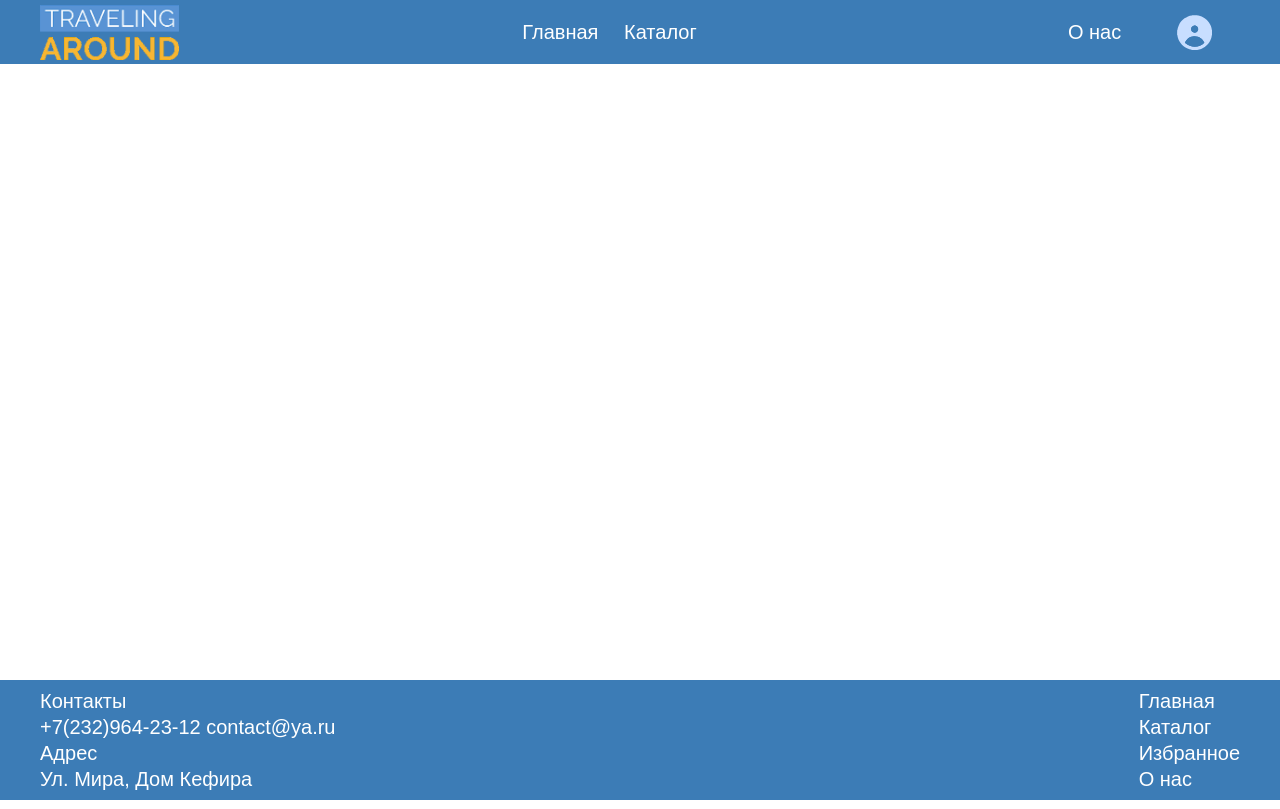
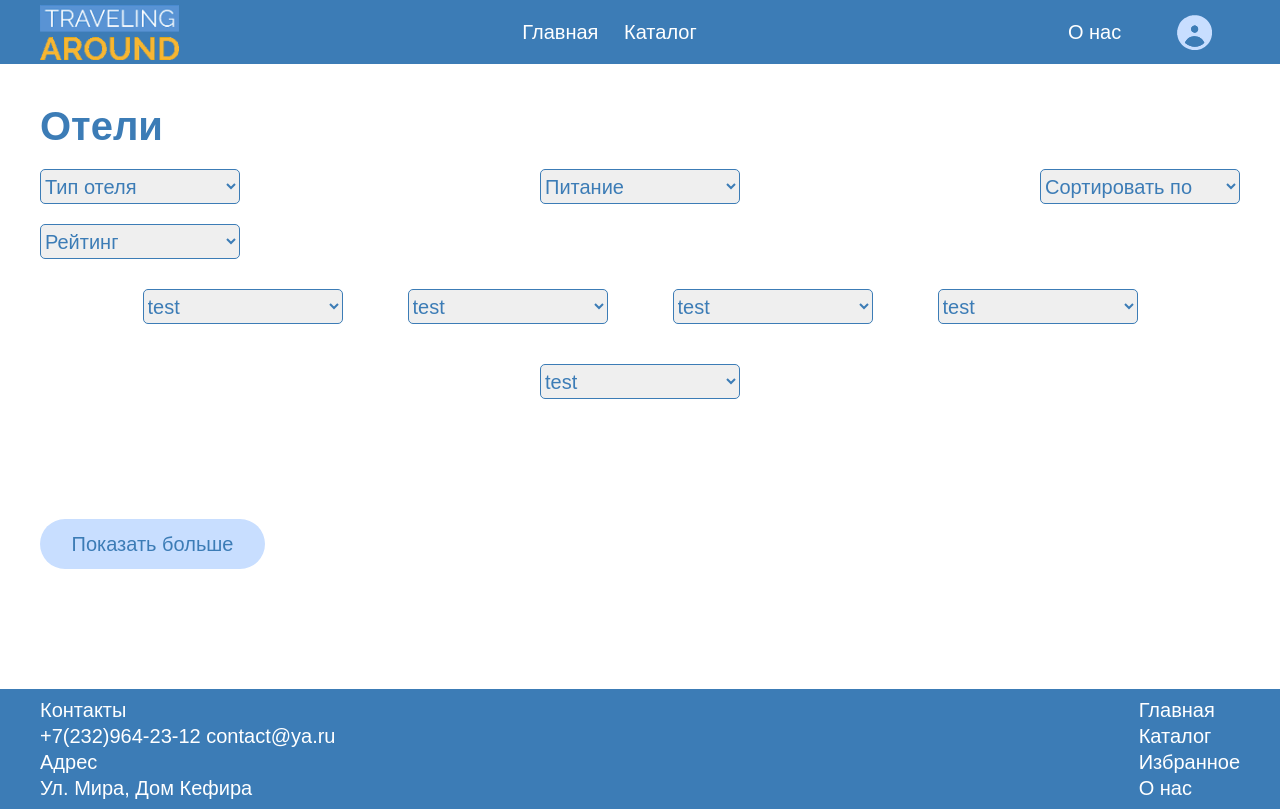
Before and after one commit to imConfused3684/touragent_catalogue, a React (Vite) app in the folder client/: page /catalogue in a window 1280 px wide. Built offline with nearby package versions, Linux system fonts and the light colour scheme; a web font is replaced by a local one.

Commit message:
feat: catalogue page in progress feat: new reusable selector update: some sevice folders/files

```diff
--- a/client/src/App.css
+++ b/client/src/App.css
@@ -28,7 +28,6 @@ html {
   font-style: normal;
   font-size: 20px;
   text-decoration: none;
-
 }
 
 .main-container {
--- a/client/src/App.tsx
+++ b/client/src/App.tsx
@@ -5,6 +5,7 @@ import Header from './common/el/header/header';
 import Footer from './common/el/footer/footer';
 
 import Main from './pages/pageMain/pageMain';
+import Catalogue from './pages/pageCatalogue/pageCatalogue';
 
 function App() {
 return (
@@ -14,6 +15,7 @@ return (
       <div className="body-container">
       <Routes>
         <Route path="/" element={<Main />} />
+        <Route path="/catalogue" element={<Catalogue />} />
       </Routes>
       </div>
 
--- a/client/src/common/el/commonButton/combut.tsx
+++ b/client/src/common/el/button/button.tsx
@@ -1,4 +1,4 @@
-import styles from "./combut.module.css"
+import styles from "./button.module.css"
 
 interface ButtonProps{
     text: string;
--- /dev/null
+++ b/client/src/common/el/selector/selector.module.css
@@ -0,0 +1,23 @@
+select{
+    height: 35px;
+    width: 200px;
+    font-size: 20px;
+
+    border: solid;
+    border-width: 1px;
+    border-radius: 5px;
+}
+
+.selectorMain{
+    color: var(--main-color)
+}
+.selectorMain option{
+    color: var(--main-color)
+}
+
+.selectorBlack{
+    color: var(--black)
+}
+.selectorBlack option{
+    color: var(--black)
+}
--- /dev/null
+++ b/client/src/common/el/selector/selector.tsx
@@ -0,0 +1,24 @@
+import styles from "./selector.module.css"
+
+type option = {
+    value: string;
+    name: string;
+}
+
+interface ButtonProps{
+    colorFlag: boolean;
+    options: option[];
+    stateHookFunc: (s: string) => void;
+}
+
+export default function Selector({colorFlag, options, stateHookFunc}:ButtonProps) {
+    return (
+        <select defaultValue={options[0].value} onChange={(e) => stateHookFunc(e.target.value)} className={colorFlag ? styles.selectorMain : styles.selectorBlack}>
+            {
+                options.map((option, index)=>{
+                    return index == 0 ? <option key={index} value={option.value} disabled hidden>{option.name}</option> : <option key={index} value={option.value} >{option.name}</option>;
+                })
+            }
+        </select>
+    );
+}
--- /dev/null
+++ b/client/src/pages/pageCatalogue/pageCatalogue.module.css
@@ -0,0 +1,52 @@
+.catalogueh1{
+    color: var(--main-color);
+    margin-top: 5vh;
+    font-size: 40px;
+}
+
+.filterPart{
+    width: 100%;
+}
+
+.filterRow{
+    display: flex;
+    justify-content: space-between;
+    align-items: center;
+
+    margin-top: 20px;
+
+    width: 100%;
+}
+
+.filterRow button{
+    width: 200px;
+    color: white;
+    background-color: var(--main-color);
+
+    height: 35px;
+    font-size: 20px;
+
+    border: none;
+    border-radius: 5px;
+}
+.filterRow button:hover{
+    filter:drop-shadow(5px 5px 5px var(--main-color));
+}
+.filterRow button:active{
+    background-color: #264f75;
+    filter: drop-shadow(5px 5px 5px var(--main-color));
+}
+
+.cardsPart{
+    margin-top: 30px;
+    margin-bottom: 30px;
+    display: flex;
+    column-gap: 65px;
+    row-gap: 40px;
+    justify-content:center;
+    flex-wrap: wrap;
+}
+
+.moreButtonWrapper{
+    margin: 10% auto;
+}
--- /dev/null
+++ b/client/src/pages/pageCatalogue/pageCatalogue.tsx
@@ -0,0 +1,107 @@
+import styles from "./pageCatalogue.module.css";
+import { NavLink } from "react-router-dom";
+import { useState } from "react";
+
+import Button from "../../common/el/button/button"
+import Selector from "../../common/el/selector/selector"
+
+
+
+export default function Catalogue() {
+    const [typeSelector, setTypeSelector] = useState<string>("-1");
+    const [feedTypeSelector, setFeedTypeSelector] = useState<string>("-1");
+    const [sortSelector, setSortSelector] = useState<string>("-1");
+    const [ratingSelector, setRatingSelector] = useState<string>("-1");
+
+    return (
+        <>
+            <h1 className={styles.catalogueh1}>Отели</h1>
+
+            <div className={styles.filterPart}>
+                <div className={styles.filterRow}>
+                    <Selector
+                        colorFlag={true}
+                        options={[
+                                {value:"-1", name:"Тип отеля"},
+                                {value:"-1", name:"Любой"},
+                                {value:"1", name:"Отель"},
+                                {value:"2", name:"Гостевой дом"},
+                                {value:"3", name:"Апартаменты"},
+                                {value:"4", name:"Вилла"}
+                        ]}
+                        stateHookFunc={setTypeSelector}
+                    />
+
+                    <Selector
+                        colorFlag={true}
+                        options={[
+                            {value:"-1", name:"Питание"},
+                            {value:"-1", name:"Любое"},
+                            {value:"1", name:"Нет"},
+                            {value:"2", name:"Только завтрак"},
+                            {value:"3", name:"Завтрак, ужин"},
+                            {value:"4", name:"Полное"}
+                        ]}
+                        stateHookFunc={setFeedTypeSelector}
+                    />
+
+                    <Selector
+                        colorFlag={true}
+                        options={[
+                                {value:"-1", name:"Сортировать по"},
+                                {value:"1", name:"Сортировать по цене"},
+                                {value:"2", name:"Сортировать по рейтингу"}
+                        ]}
+                        stateHookFunc={setSortSelector}
+                    />
+                </div>
+                <div className={styles.filterRow}>
+                    <Selector
+                        colorFlag={true}
+                        options={[
+                           {value:"-1", name: "Рейтинг"},
+                           {value:"-1", name: "Любой"},
+                           {value:"3", name: "3.0 и более"},
+                           {value:"3.5", name: "3.5 и более"},
+                           {value:"4", name: "4.0 и более"},
+                           {value:"4.5", name: "4.5 и более"}
+                        ]}
+                        stateHookFunc={setRatingSelector}
+                    />
+                </div>
+            </div>
+
+            <div className={styles.cardsPart}>
+                    <Selector
+                        colorFlag={true}
+                        options={[{value:"-1", name:"test"}]}
+                        stateHookFunc={setTypeSelector}
+                    />
+                    <Selector
+                        colorFlag={true}
+                        options={[{value:"-1", name:"test"}]}
+                        stateHookFunc={setTypeSelector}
+                    />
+                    <Selector
+                        colorFlag={true}
+                        options={[{value:"-1", name:"test"}]}
+                        stateHookFunc={setTypeSelector}
+                    />
+                    <Selector
+                        colorFlag={true}
+                        options={[{value:"-1", name:"test"}]}
+                        stateHookFunc={setTypeSelector}
+                    />
+                    <Selector
+                        colorFlag={true}
+                        options={[{value:"-1", name:"test"}]}
+                        stateHookFunc={setTypeSelector}
+                    />
+
+            </div>
+            <div className={styles.moreButtonWrapper}>
+                    <Button text="Показать больше" func={()=>{alert(typeSelector + feedTypeSelector + sortSelector + ratingSelector)}}/>
+            </div>
+        </>
+    );
+}
--- a/client/src/pages/pageMain/pageMain.module.css
+++ b/client/src/pages/pageMain/pageMain.module.css
@@ -3,7 +3,7 @@
     flex-direction: column;
 }
 
-h1{
+.mainh1{
     color: var(--main-color);
     text-align: center;
     margin-top: 4%;
--- a/client/src/pages/pageMain/pageMain.tsx
+++ b/client/src/pages/pageMain/pageMain.tsx
@@ -2,7 +2,7 @@ import styles from "./pageMain.module.css";
 import { NavLink } from "react-router-dom";
 import { useEffect, useState } from "react";
 
-import Button from "../../common/el/commonButton/combut"
+import Button from "../../common/el/button/button"
 
 import mainOcean from "../../assets/mainOcean.jpg"
 import mainRocks from "../../assets/mainRocks.jpg"
@@ -17,7 +17,7 @@ export default function Main() {
     const [mobileFlag, setmobileFlag] = useState<boolean>(false);
 
     useEffect(()=>{
-        setmobileFlag(window.innerHeight >= 900);
+        setmobileFlag(window.innerWidth >= 500);
         setTimeout(() => {
             setsliderIndex((sliderIndex + 1)%4);
           }, 4000);
@@ -25,7 +25,7 @@ export default function Main() {
 
     return (
         <div className={styles.wrapper}>
-            <h1>Traveling Around</h1>
+            <h1 className={styles.mainh1}>Traveling Around</h1>
 
             <div className={styles.adimg}>
                 <img src={sliderIndex == 0 ? mainTurtle : ""} alt="mainImage" />
```
Also changed, not shown: client/src/common/el/button/button.module.css (renamed from client/src/common/el/commonButton/combut.module.css), client/src/common/el/checkbox/checkbox.module.css (added), client/src/common/el/checkbox/checkbox.tsx (added), 1 other file (tests, documents, lock files or other folders).
